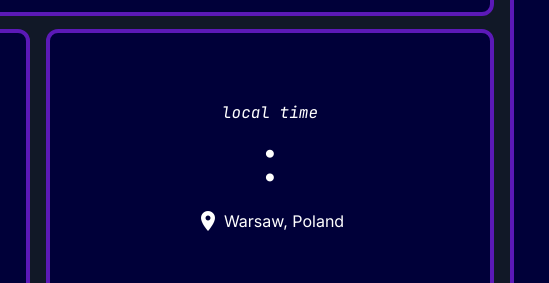
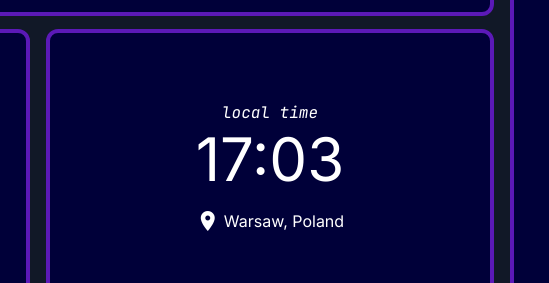
Before and after one commit to playsenge/senge-astro-test, an Astro site: page / in a window 1280 px wide. Shown: the part 400-683 px from the top of the page, 306-855 px from the left. Built offline with nearby package versions, Linux system fonts and the light colour scheme; Astro itself is replaced by a stand-in of ours.

Commit message:
font size oopsies

```diff
--- a/src/components/windows/ClockWindow.astro
+++ b/src/components/windows/ClockWindow.astro
@@ -6,7 +6,7 @@
 <Window size="h-[17.2rem] w-[96vw] lg:w-[28rem]" contentClasses="p-6">
   <div class="flex flex-col gap-1 justify-center items-center">
     <span class="mono italic">local time</span>
-    <span class="clock" class="text-6xl">:</span>
+    <span class="clock text-6xl">:</span>
 
     <div class="*:text-2xl flex gap-1 mt-4 justify-center items-center">
       <MaterialIcon name="location_on" />
```
